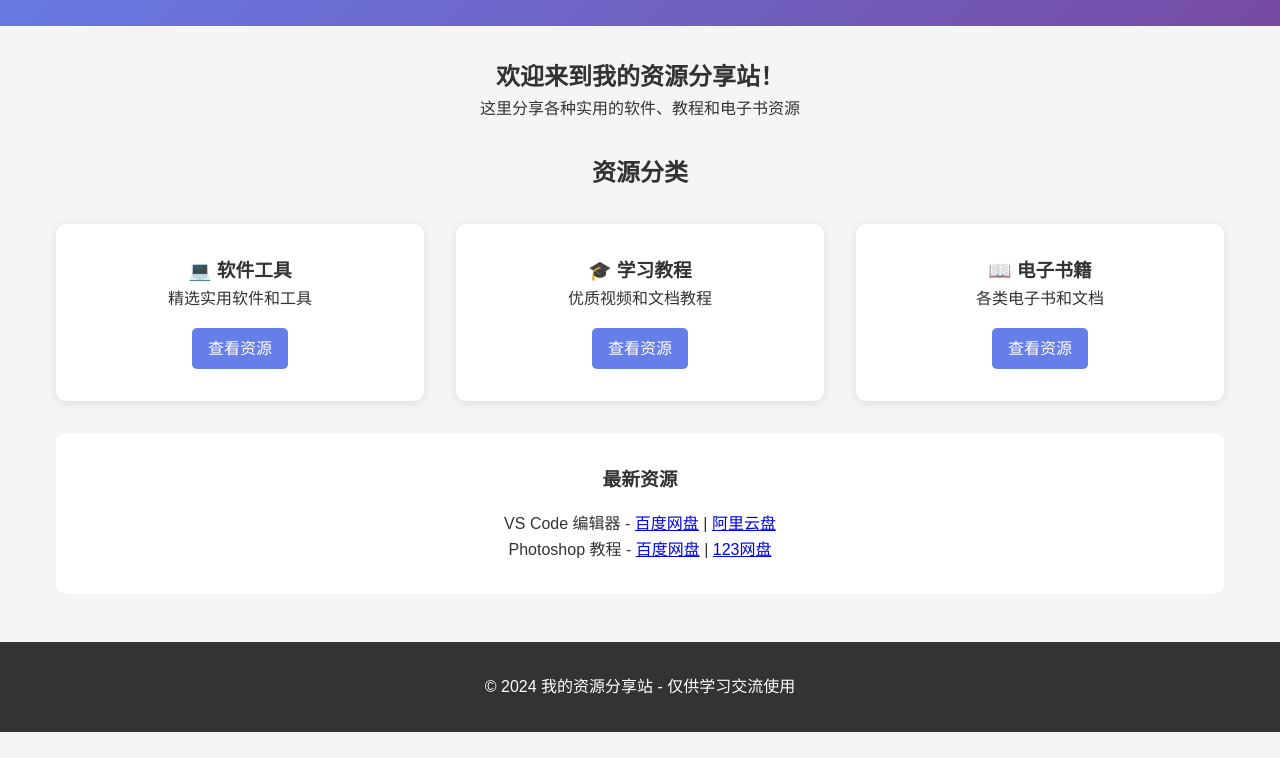
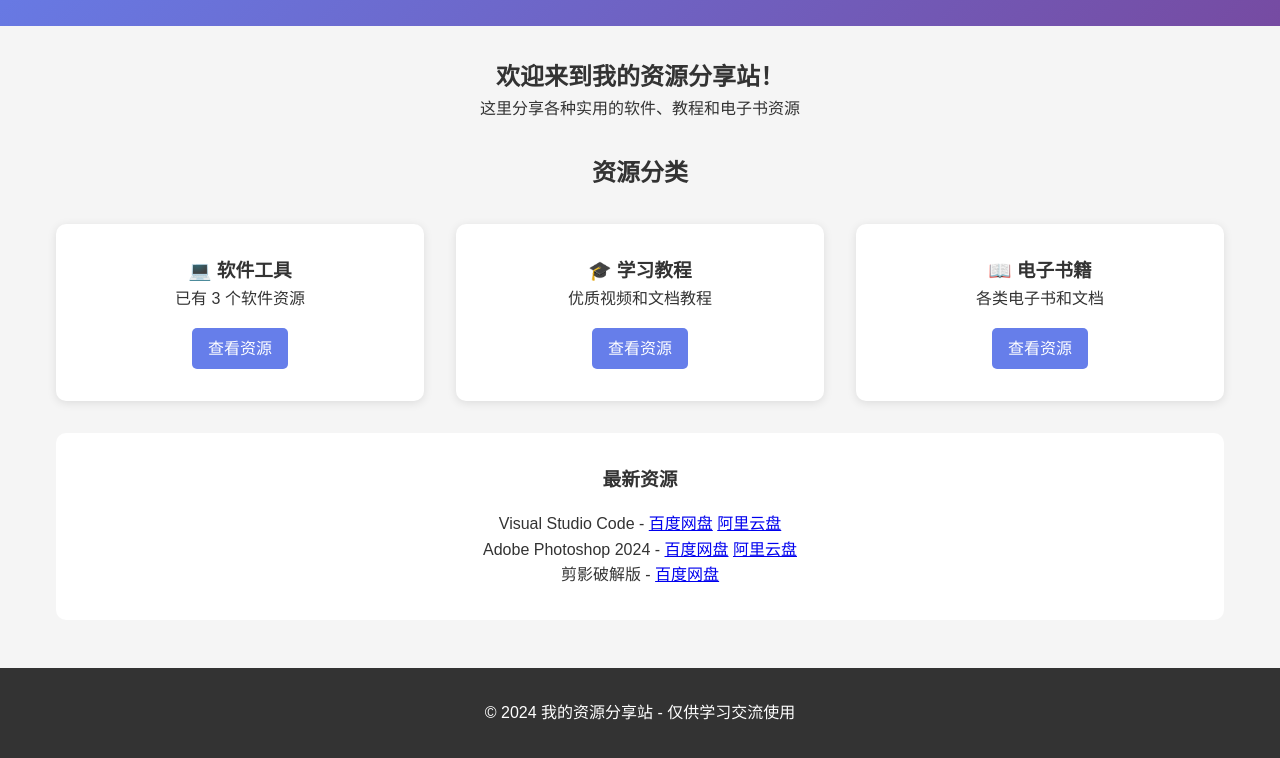
Before and after one commit to nicety-l/my-resource-site, a plain HTML site: page index.html in a window 1280 px wide. Shown: the part 131-889 px from the top of the page. Before the commit the page ends 863 px from the top, so only its background shows below. Drawn offline with Linux system fonts and the light colour scheme.

Commit message:
Refactor index.html structure and scripts

```diff
--- a/index.html
+++ b/index.html
@@ -135,5 +135,99 @@
     <footer>
         <p>© 2024 我的资源分享站 - 仅供学习交流使用</p>
     </footer>
+    <script>
+    // 加载资源数据并更新首页
+    async function loadHomepageData() {
+        try {
+            const response = await fetch('data.json');
+            const data = await response.json();
+            updateHomepage(data);
+        } catch (error) {
+            console.log('数据文件尚未创建，可以使用管理后台添加资源');
+        }
+    }
+
+    function updateHomepage(data) {
+        // 更新资源统计
+        const softwareCount = data.software ? data.software.length : 0;
+        const coursesCount = data.courses ? data.courses.length : 0;
+        const booksCount = data.books ? data.books.length : 0;
+
+        // 更新最新资源显示
+        const latestResources = document.querySelector('.resource-grid');
+        if (latestResources) {
+            let latestHtml = '';
+
+            if (softwareCount > 0) {
+                latestHtml += `<div class="resource-card">
+                    <h3>💻 软件工具</h3>
+                    <p>已有 ${softwareCount} 个软件资源</p>
+                    <a href="software.html" class="btn">查看资源</a>
+                </div>`;
+            } else {
+                latestHtml += `<div class="resource-card">
+                    <h3>💻 软件工具</h3>
+                    <p>精选实用软件和工具</p>
+                    <a href="software.html" class="btn">查看资源</a>
+                </div>`;
+            }
+
+            if (coursesCount > 0) {
+                latestHtml += `<div class="resource-card">
+                    <h3>🎓 学习教程</h3>
+                    <p>已有 ${coursesCount} 个教程资源</p>
+                    <a href="courses.html" class="btn">查看资源</a>
+                </div>`;
+            } else {
+                latestHtml += `<div class="resource-card">
+                    <h3>🎓 学习教程</h3>
+                    <p>优质视频和文档教程</p>
+                    <a href="courses.html" class="btn">查看资源</a>
+                </div>`;
+            }
+
+            if (booksCount > 0) {
+                latestHtml += `<div class="resource-card">
+                    <h3>📖 电子书籍</h3>
+                    <p>已有 ${booksCount} 个电子书资源</p>
+                    <a href="books.html" class="btn">查看资源</a>
+                </div>`;
+            } else {
+                latestHtml += `<div class="resource-card">
+                    <h3>📖 电子书籍</h3>
+                    <p>各类电子书和文档</p>
+                    <a href="books.html" class="btn">查看资源</a>
+                </div>`;
+            }
+
+            latestResources.innerHTML = latestHtml;
+        }
+
+        // 显示最新资源
+        const latestSection = document.querySelector('section:last-of-type');
+        if (latestSection && data.software && data.software.length > 0) {
+            let latestHtml = '<h3 style="text-align: center;">最新资源</h3><div style="text-align: center; margin-top: 1rem;">';
+
+            // 显示最新的3个软件资源
+            data.software.slice(0, 3).forEach(resource => {
+                latestHtml += `<p>${resource.name} - `;
+                if (resource.baiduUrl) {
+                    latestHtml += `<a href="${resource.baiduUrl}" target="_blank">百度网盘</a> `;
+                }
+                if (resource.aliUrl) {
+                    latestHtml += `<a href="${resource.aliUrl}" target="_blank">阿里云盘</a>`;
+                }
+                latestHtml += `</p>`;
+            });
+
+            latestHtml += '</div>';
+            latestSection.innerHTML = latestHtml;
+        }
+    }
+
+    // 页面加载时读取数据
+    document.addEventListener('DOMContentLoaded', loadHomepageData);
+</script>
 </body>
+
 </html>
```
